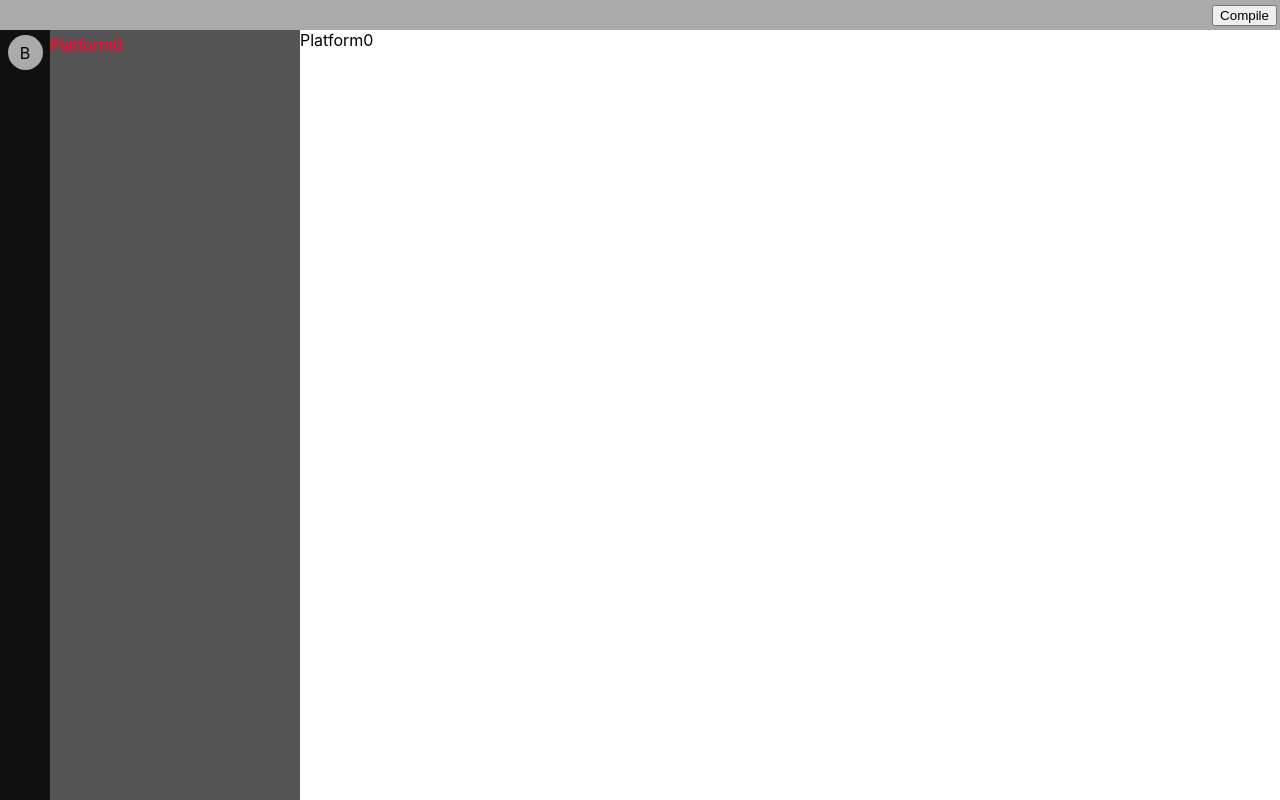
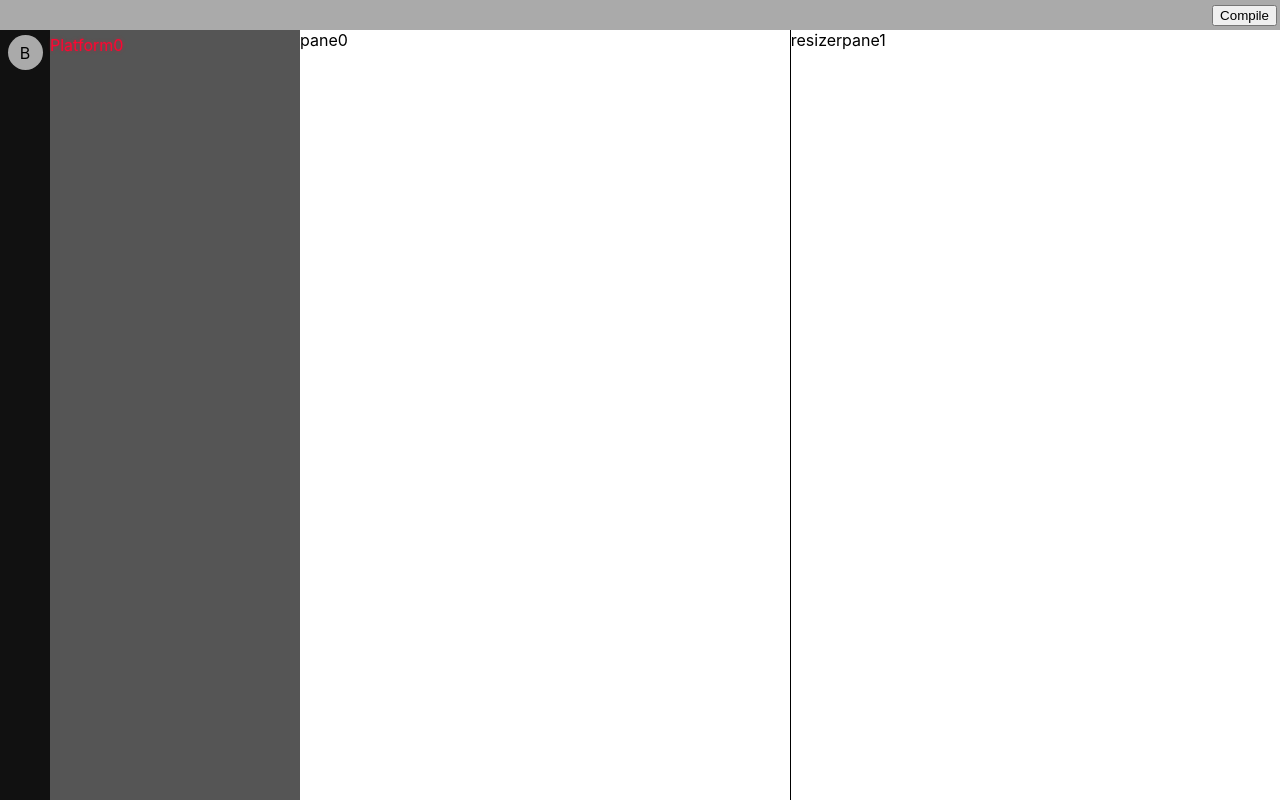
Before and after one commit to nekikara/gacha, a Next.js app: page / in a window 1280 px wide. Shown: the top 800 px of the page. Built offline with nearby package versions, Linux system fonts and the light colour scheme.

Commit message:
Multiple pane border

```diff
--- /dev/null
+++ b/components/EditorParts/EditorPane.tsx
@@ -0,0 +1,38 @@
+import clsx from 'clsx'
+import React from 'react'
+import { UUIDv4 } from '~/interfaces/uuidv4'
+
+type PaneInfoID = UUIDv4
+export interface PaneInfo {
+  id: PaneInfoID
+  index: number
+}
+
+type Props = React.DetailedHTMLProps<React.HTMLAttributes<HTMLDivElement>, HTMLDivElement> & {
+  info: PaneInfo,
+  children: React.ReactNode
+}
+
+export const EditorPane: React.VFC<Props> = ({ info, children }) => {
+  const moreThanSecondPane = info.index > 0
+  const paneCls = clsx('editorPaneFrame', moreThanSecondPane && 'editorBorder')
+  return (
+    <>
+      <div className={paneCls}>
+        {info.index < 1 ? null : (<div>resizer</div>)}
+        {children}
+      </div>
+      <style jsx>{`
+        .editorPaneFrame {
+          position: relative;
+          display: flex;
+          width: 100%;
+          height: 100%;
+        }
+        .editorPaneFrame.editorBorder {
+          border-left: 1px solid black;
+        }
+      `}</style>
+    </>
+  )
+}
--- a/components/EditorZone.tsx
+++ b/components/EditorZone.tsx
@@ -1,19 +1,27 @@
 import React from 'react'
 import { KontaObject } from '~/interfaces/konta'
+import { genUUIDv4 } from '~/utils/uuidGen'
+import { EditorPane, PaneInfo } from './EditorParts/EditorPane'
 
 type Props = {
   activeKontaObject: KontaObject | null
 }
 
 export const EditorZone: React.VFC<Props> = ({ activeKontaObject }) => {
+  const panes = [{ id: genUUIDv4(), index: 0 }, { id: genUUIDv4(), index: 1 }]
   return (
     <>
       <div className="editorFrame">
-        {activeKontaObject?.name}
+        {panes.map((info: PaneInfo) => (
+          <EditorPane key={info.id} info={info}>
+            pane{info.index}
+          </EditorPane>
+        ))}
       </div>
       <style jsx>{`
         .editorFrame {
           position: relative;
+          display: flex;
           width: 100%;
           height: 100%;
         }
--- a/pages/index.tsx
+++ b/pages/index.tsx
@@ -151,12 +151,12 @@ export default function Index() {
           </section>
           <section className="content">
             <EditorZone activeKontaObject={activeKontaObject} />
-            <Board
+            {/* <Board
               mode={mode}
               elementCollection={elementCollection}
               onNewElement={handleNewElement}
               onElementContentChanged={handleElementContentChange}
-            />
+            /> */}
           </section>
         </main>
 
```
